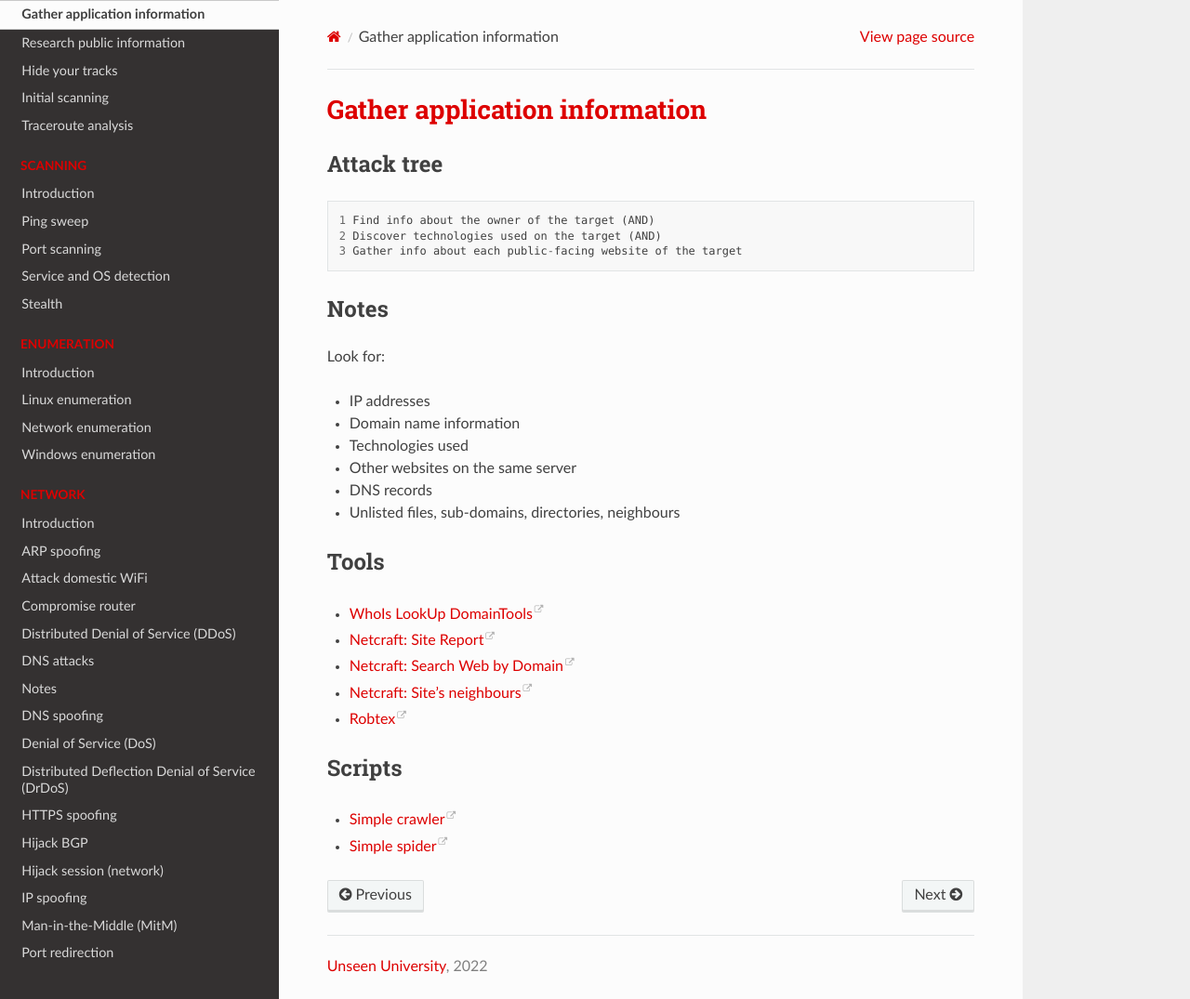
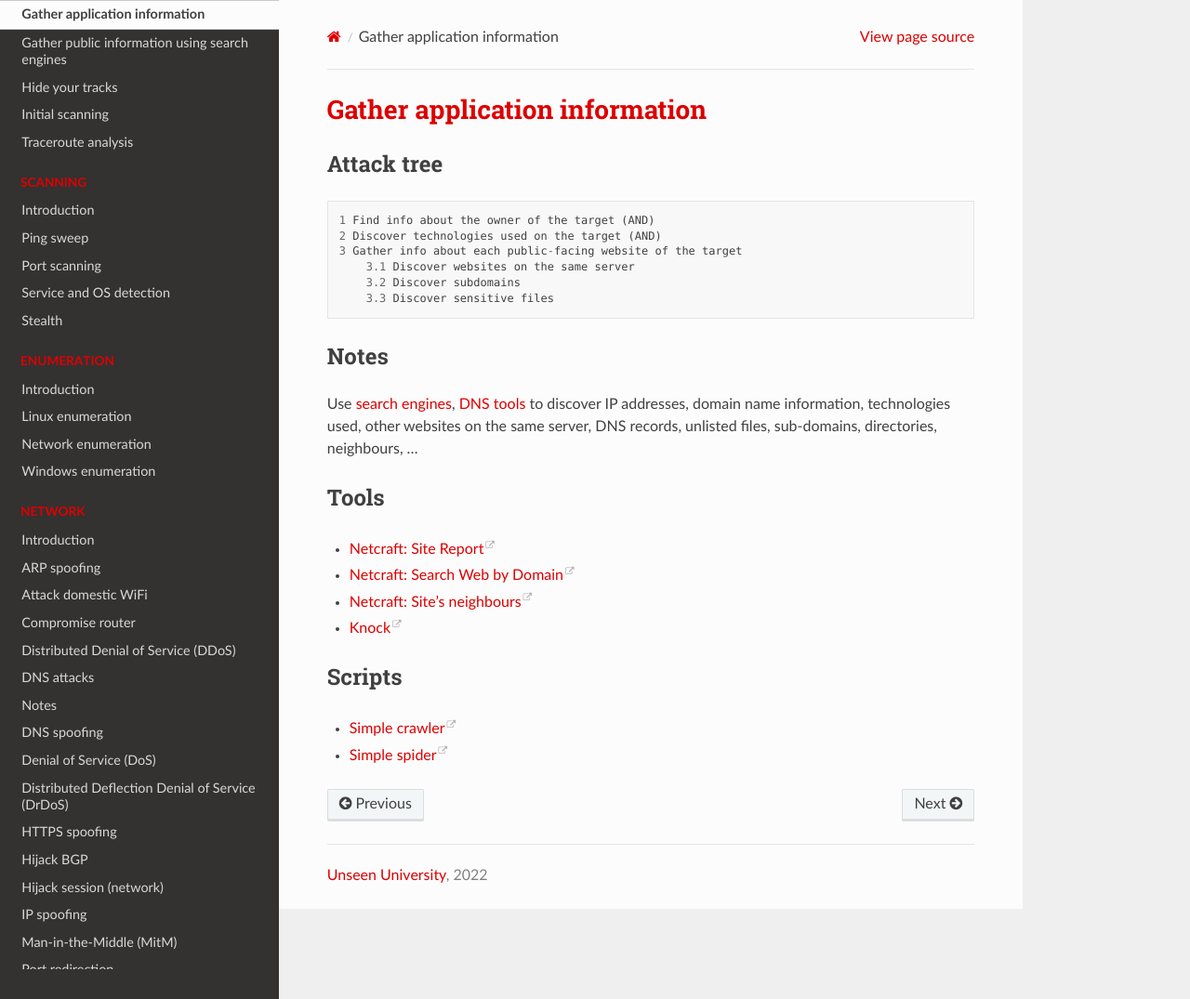
Before and after one commit to tymyrddin/red-basic, a Sphinx documentation site: the page built from source/docs/reconnaissance/Gather-app-information.md, in a window 1280 px wide and 1075 px high. Shown: the whole window at 93% size. Built offline with Sphinx 7.4.7 and the Read the Docs theme 2.0.0, drawn with Linux system fonts in a browser that asks for light colours.

Commit message:
Added some more reconnaissance techniques

````diff
--- a/source/docs/reconnaissance/Gather-app-information.md
+++ b/source/docs/reconnaissance/Gather-app-information.md
@@ -6,26 +6,23 @@
 1 Find info about the owner of the target (AND)
 2 Discover technologies used on the target (AND)
 3 Gather info about each public-facing website of the target
+    3.1 Discover websites on the same server
+    3.2 Discover subdomains
+    3.3 Discover sensitive files
 ```
 
 ## Notes
 
-Look for:
-
-* IP addresses
-* Domain name information
-* Technologies used
-* Other websites on the same server
-* DNS records
-* Unlisted files, sub-domains, directories, neighbours
+Use [search engines](Gather-public-information.md), [DNS tools](Gather-DNS-information.md) to discover IP addresses,
+domain name information, technologies used, other websites on the same server, DNS records, unlisted files,
+sub-domains, directories, neighbours, ...
 
 ## Tools
 
-* [WhoIs LookUp DomainTools](https://whois.domaintools.com/)
 * [Netcraft: Site Report](https://sitereport.netcraft.com/)
 * [Netcraft: Search Web by Domain](https://searchdns.netcraft.com/)
 * [Netcraft: Site's neighbours](https://sitereport.netcraft.com/netblock)
-* [Robtex](https://www.robtex.com/)
+* [Knock](https://github.com/guelfoweb/knock)
 
 ## Scripts
 
````
Also changed, not shown: source/docs/reconnaissance/Discover-app-vulnerabilities.md (+2 -1 lines), source/docs/reconnaissance/Gather-DNS-information.md (+5 -0 lines), source/docs/reconnaissance/Gather-public-information.md (+1 -4 lines).
